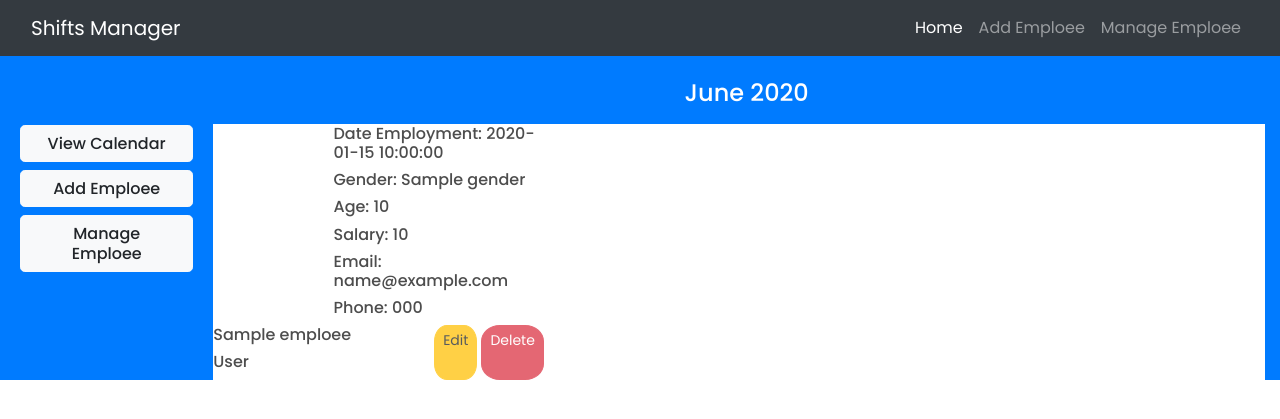
After one commit to iulianpro/shifts-manager, a Flask app: page /get_emploees in a window 1280 px wide. The commit adds this page. Shown: the top 419 px of the page. Run offline with Flask 2, Linux system fonts and the light colour scheme; a database or web service that is not in the repository returns one stand-in record (values such as "Sample title"); some libraries are stand-ins or nearby versions.

Commit message:
Added get_emploees route with dedicated html page

```diff
--- a/run.py
+++ b/run.py
@@ -117,6 +117,12 @@ def delete_five(shift_id, emploee_five):
     return redirect(url_for('get_shifts'))
 
 
+@APP.route('/get_emploees')
+def get_emploees():
+    all_emploees = MONGO.db.emploees.find()
+    return render_template('pages/emploees.html', emploees=all_emploees)
+
+
 if __name__ == '__main__':
     APP.run(host=os.environ.get('IP'),
             port=int(os.environ.get('PORT')),
--- /dev/null
+++ b/templates/components/emploee.html
@@ -0,0 +1,32 @@
+<div class="row no-gutters">
+    <div class="col">
+
+        <div class="row">
+            <div class="col-4">
+                <img src="" alt="">
+            </div>
+            <div class="col-8">
+                <h6>Date Employment: {{emploee.date_employment}}</h6>
+                <h6>Gender: {{emploee.gender}}</h6>
+                <h6>Age: {{emploee.age}}</h6>
+                <h6>Salary: {{emploee.salary}}</h6>
+                <h6>Email: {{emploee.email}}</h6>
+                <h6>Phone: {{emploee.phone}}</h6>
+            </div>
+        </div>
+
+        <div class="row">
+            <div class="col-8">
+                <h6>{{emploee.emploee_name}}</h6>
+                <h6>{{emploee.emploee_surname}}</h6>
+            </div>
+            <div class="col-4 d-flex justify-content-end">
+                <a href="" type="button" class="btn bttn btn-warning btn-sm"
+                    title="Edit {{emploee.emploee_name}}">Edit</a>
+                <a href="" type="button" class="btn bttn btn-danger btn-sm ml-1 text-white"
+                    title="Delete {{emploee.emploee_name}}">Delete</a>
+            </div>
+        </div>
+
+    </div>
+</div>
--- a/templates/layout/base.html
+++ b/templates/layout/base.html
@@ -22,10 +22,10 @@
                     <a type="button" class="btn btn-light btn-lg btn-block" href="{{url_for('get_shifts')}}">
                         <h6 class="m-0">View Calendar</h6>
                     </a>
-                    <a type="button" class="btn btn-light btn-lg btn-block" href="#">
+                    <a type="button" class="btn btn-light btn-lg btn-block" href="">
                         <h6 class="m-0">Add Emploee</h6>
                     </a>
-                    <a type="button" class="btn btn-light btn-lg btn-block" href="#">
+                    <a type="button" class="btn btn-light btn-lg btn-block" href="{{url_for('get_emploees')}}">
                         <h6 class="m-0">Manage Emploee</h6>
                     </a>
                 </div>
--- /dev/null
+++ b/templates/pages/emploees.html
@@ -0,0 +1,11 @@
+{% extends 'layout/base.html'%} {% block module %}
+
+<div class="row">
+    {% for emploee in emploees %}
+    <div class="col-md-4">
+        {% include 'components/emploee.html' %}
+    </div>
+    {% endfor %}
+</div>
+
+{% endblock %}
```
